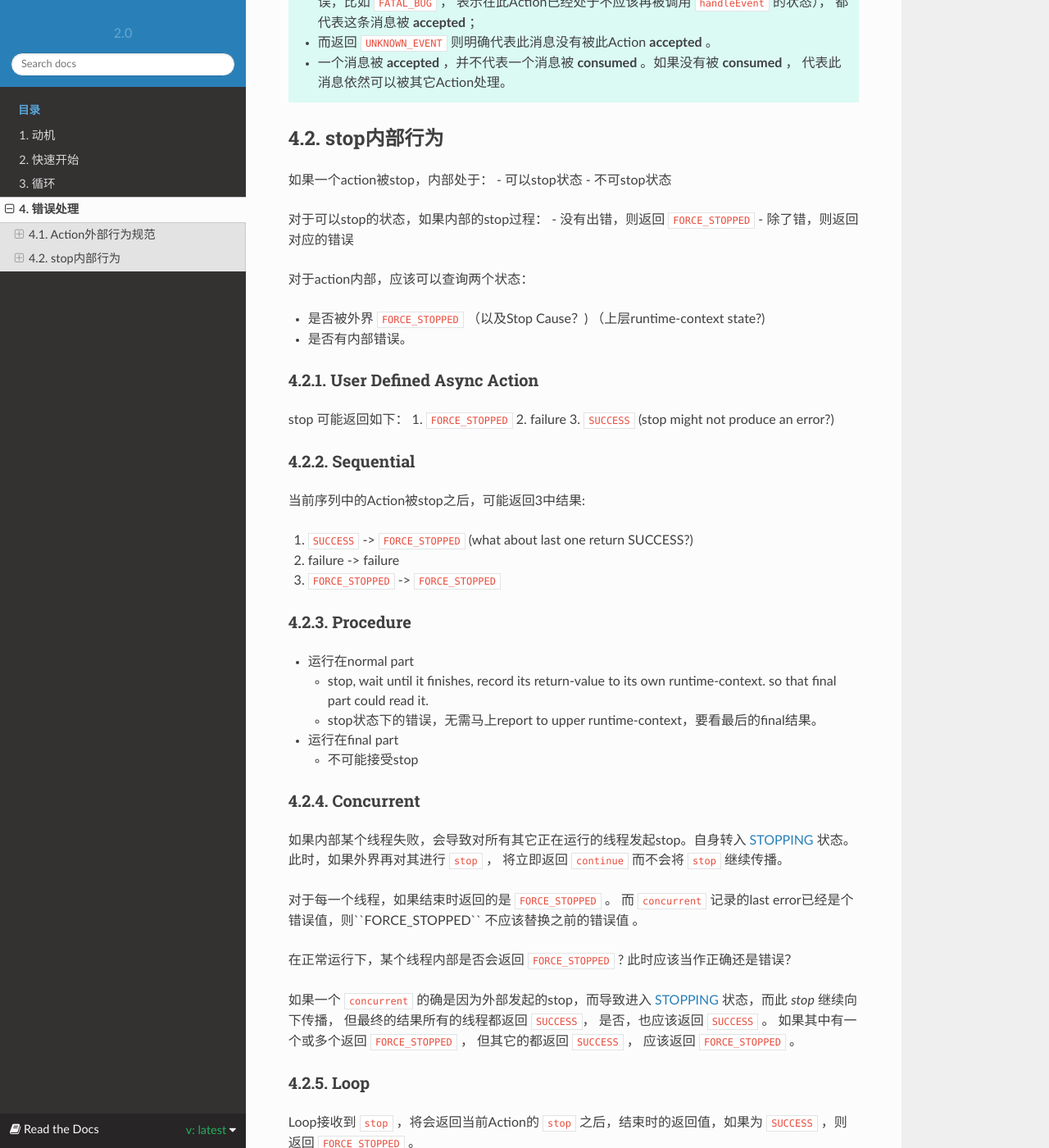
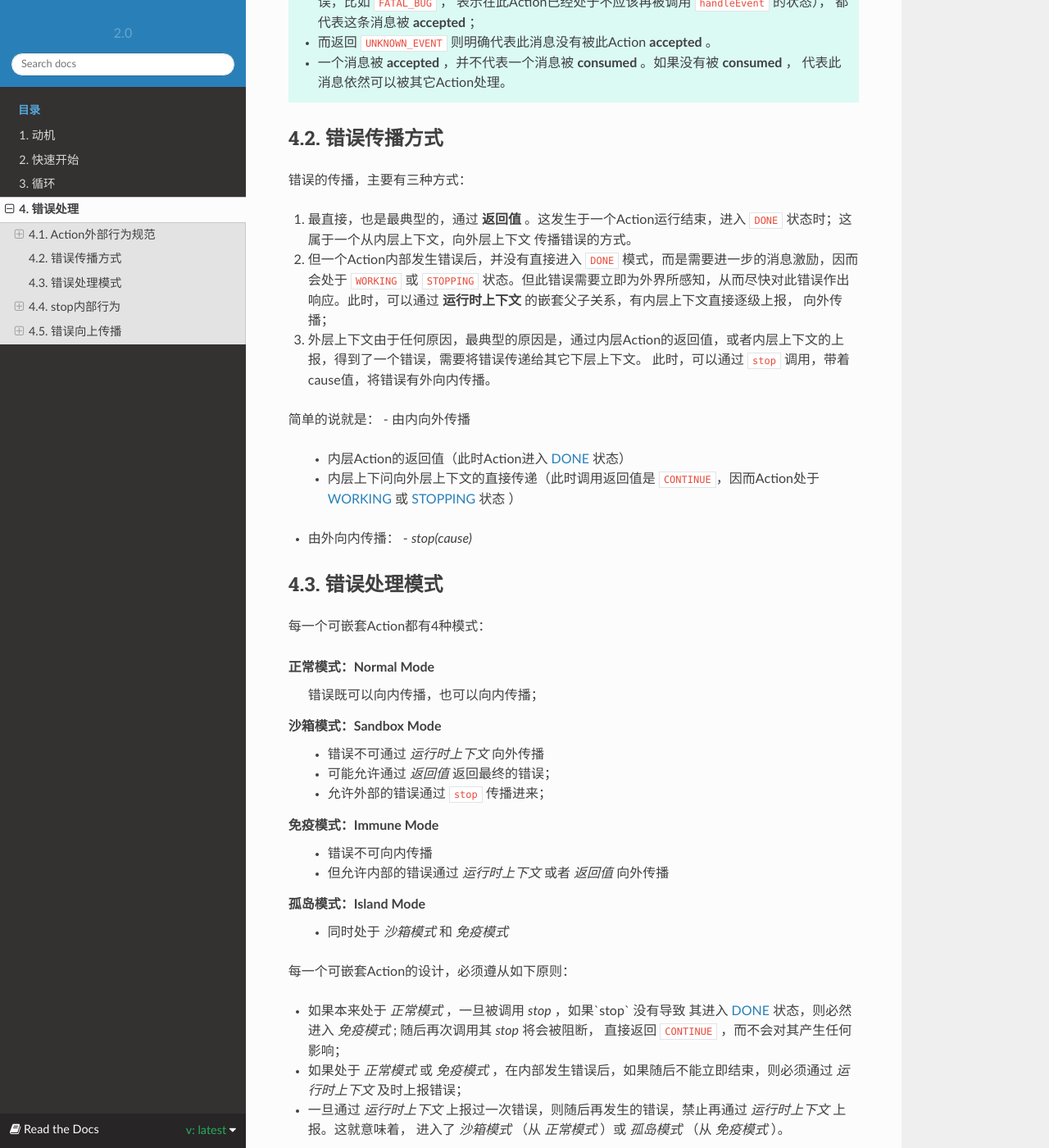
Before and after one commit to godsme/trans-dsl-2, a Sphinx documentation site: the page built from doc/source/error-handling.rst, in a window 1280 px wide and 1400 px high, scrolled down 1980 px. Shown: the whole window at 82% size. Built offline with Sphinx 7.4.7 and the Read the Docs theme 2.0.0, drawn with Linux system fonts in a browser that asks for light colours; some of the changed text lies outside the part shown.

Commit message:
refactored doc

```diff
--- a/doc/source/error-handling.rst
+++ b/doc/source/error-handling.rst
@@ -89,12 +89,69 @@ DONE
      代表此消息依然可以被其它Action处理。
 
 
+错误传播方式
+-----------------
+
+错误的传播，主要有三种方式：
+
+1. 最直接，也是最典型的，通过 **返回值** 。这发生于一个Action运行结束，进入 ``DONE`` 状态时；这属于一个从内层上下文，向外层上下文
+   传播错误的方式。
+2. 但一个Action内部发生错误后，并没有直接进入 ``DONE`` 模式，而是需要进一步的消息激励，因而会处于 ``WORKING`` 或 ``STOPPING``
+   状态。但此错误需要立即为外界所感知，从而尽快对此错误作出响应。此时，可以通过 **运行时上下文** 的嵌套父子关系，有内层上下文直接逐级上报，
+   向外传播；
+3. 外层上下文由于任何原因，最典型的原因是，通过内层Action的返回值，或者内层上下文的上报，得到了一个错误，需要将错误传递给其它下层上下文。
+   此时，可以通过 ``stop`` 调用，带着cause值，将错误有外向内传播。
+
+简单的说就是：
+- 由内向外传播
+
+  - 内层Action的返回值（此时Action进入 :ref:`DONE` 状态）
+  - 内层上下问向外层上下文的直接传递（此时调用返回值是 ``CONTINUE``，因而Action处于 :ref:`WORKING` 或 :ref:`STOPPING` 状态 ）
+
+- 由外向内传播：
+  - `stop(cause)`
+
+
+错误处理模式
+----------------
+
+每一个可嵌套Action都有4种模式：
+
+正常模式：Normal Mode
+   错误既可以向内传播，也可以向内传播；
+
+沙箱模式：Sandbox Mode
+   - 错误不可通过 *运行时上下文* 向外传播
+   - 可能允许通过 *返回值* 返回最终的错误；
+   - 允许外部的错误通过 ``stop`` 传播进来；
+
+免疫模式：Immune Mode
+   - 错误不可向内传播
+   - 但允许内部的错误通过 *运行时上下文* 或者 *返回值* 向外传播
+
+孤岛模式：Island Mode
+   - 同时处于 *沙箱模式* 和 *免疫模式*
+
+
+每一个可嵌套Action的设计，必须遵从如下原则：
+
+- 如果本来处于 *正常模式* ，一旦被调用 `stop` ，如果`stop` 没有导致
+  其进入 :ref:`DONE` 状态，则必然进入 *免疫模式* ; 随后再次调用其 `stop` 将会被阻断，
+  直接返回 ``CONTINUE`` ，而不会对其产生任何影响；
+- 如果处于 *正常模式* 或 *免疫模式* ，在内部发生错误后，如果随后不能立即结束，则必须通过 *运行时上下文* 及时上报错误；
+- 一旦通过 *运行时上下文* 上报过一次错误，则随后再发生的错误，禁止再通过 *运行时上下文* 上报。这就意味着，
+  进入了 *沙箱模式* （从 *正常模式* ）或 *孤岛模式* （从 *免疫模式* ）。
+
+
 stop内部行为
 ----------------------------------------
 
 如果一个action被stop，内部处于：
 - 可以stop状态
 - 不可stop状态
+
+stop有可能并不会引起任何后果：
+比如，自己的运行时环境已经出了错。或者，正在处于不可stop状态。
 
 对于可以stop的状态，如果内部的stop过程：
 - 没有出错，则返回 ``FORCE_STOPPED``
@@ -133,7 +190,8 @@ Procedure
 
 - 运行在final part
 
-  - 不可能接受stop
+  - 不可能接受stop，直接返回 ``CONTINUE`` ；
+  - 因而最后可能会返回 ``SUCCESS`` 。
 
 Concurrent
 ++++++++++++++++++++++++++++++++
@@ -141,8 +199,8 @@ Concurrent
 如果内部某个线程失败，会导致对所有其它正在运行的线程发起stop。自身转入 :ref:`STOPPING` 状态。此时，如果外界再对其进行 ``stop`` ，
 将立即返回 ``continue`` 而不会将 ``stop`` 继续传播。
 
-对于每一个线程，如果结束时返回的是 ``FORCE_STOPPED`` 。 而 ``concurrent`` 记录的last error已经是个错误值，则``FORCE_STOPPED``
-不应该替换之前的错误值 。
+对于每一个线程，如果结束时返回的是 ``FORCE_STOPPED`` 。 而 ``concurrent`` 记录的last error已经是个错误值，
+则 ``FORCE_STOPPED`` 不应该替换之前的错误值 。
 
 在正常运行下，某个线程内部是否会返回 ``FORCE_STOPPED`` ? 此时应该当作正确还是错误？
 
@@ -154,3 +212,29 @@ Loop
 ++++++++++++++++++++++++++++++++
 
 Loop接收到 ``stop`` ，将会返回当前Action的 ``stop`` 之后，结束时的返回值，如果为 ``SUCCESS`` ，则返回 ``FORCE_STOPPED`` 。
+
+
+错误向上传播
+----------
+
+一个运行时环境内，如果发生了一个错误，这个错误导致运行时环境所对应的 Action 进入 :ref:`STOPPING` 状态
+（也可能:ref:`WORKING`状态？），如果此环境不是一个 沙箱环境 ，则此错误应及时向上传播。
+
+``FORCE_STOPPED`` 不应向上传播？
+
+在 :ref:``STOPPING`` 状态下的错误不应向上传播？
+
+这个传播，主要会影响到的行为是 `concurrent` 与  `multi-thread` 。会导致它们马上发起对其它处于 :ref:`WORKING` 状态
+线程发起 `stop` 。
+
+对于 `procedure` 无影响。因为它仍然会按照其运行逻辑继续进行。
+
+
+Procedure
++++++++++++++
+
+错误发生在：
+
+- Normal Action
+- Final Action
+  - 仍然应该向上传播，既然这个错误最终也会为外界所知。
```
